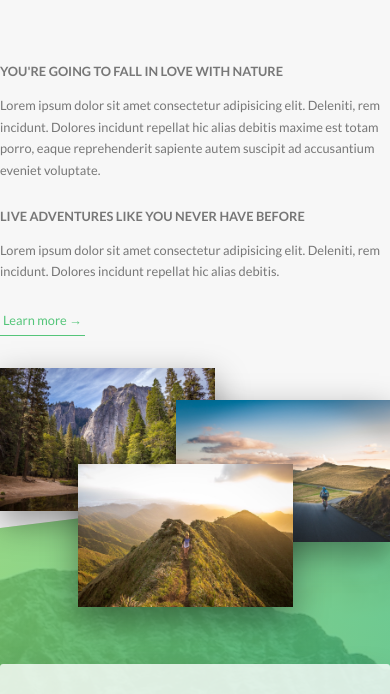
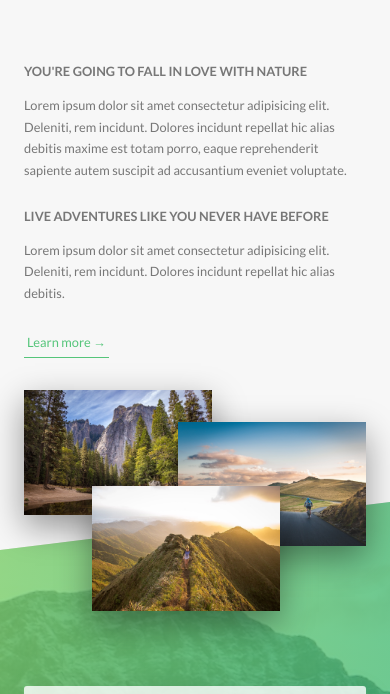
Before and after one commit to kabirolawore/Natours, a website: page index.html in a window 390 px wide. Shown: the part 904-1598 px from the top of the page. Drawn offline with Linux system fonts and the light colour scheme.

Commit message:
Updated media query code by adding padding to row tab-port

```diff
--- a/sass/layout/_footer.scss
+++ b/sass/layout/_footer.scss
@@ -3,6 +3,10 @@
   padding: 10rem 0;
   font-size: 1.4rem;
   color: $color-grey-light-1;
+
+  @include respond(tab-port) {
+    padding: 8rem 0;
+  }
 
   &__logo-box {
     text-align: center;
@@ -22,6 +26,11 @@
     // border: 1px solid $color-grey-dark;
     // padding: 2rem;
     // display: inline-block;
+
+    @include respond(tab-port) {
+      width: 100%;
+      text-align: center;
+    }
   }
 
   &__list {
@@ -61,5 +70,10 @@
 
     width: 80%;
     float: right;
+
+    @include respond(tab-port) {
+      width: 100%;
+      float: none;
+    }
   }
 }
--- a/sass/layout/_grid.scss
+++ b/sass/layout/_grid.scss
@@ -14,6 +14,7 @@
 
   @include respond(tab-port) {
     max-width: 50rem;
+    padding: 0 3rem;
   }
 
   @include clearfix;
--- a/sass/layout/_navigation.scss
+++ b/sass/layout/_navigation.scss
@@ -37,7 +37,6 @@
     z-index: 1000;
     transition: transform 0.8s cubic-bezier(0.83, 0, 0.17, 1);
 
-    // transform: scale(80);
     @include respond(tab-port) {
       top: 3rem;
       right: 4.5rem;
```
Also changed, not shown: css/style.css.
